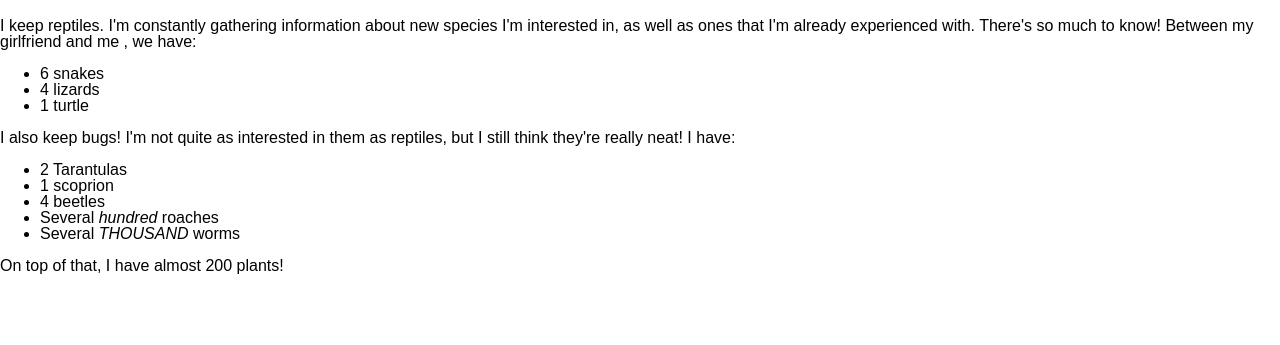
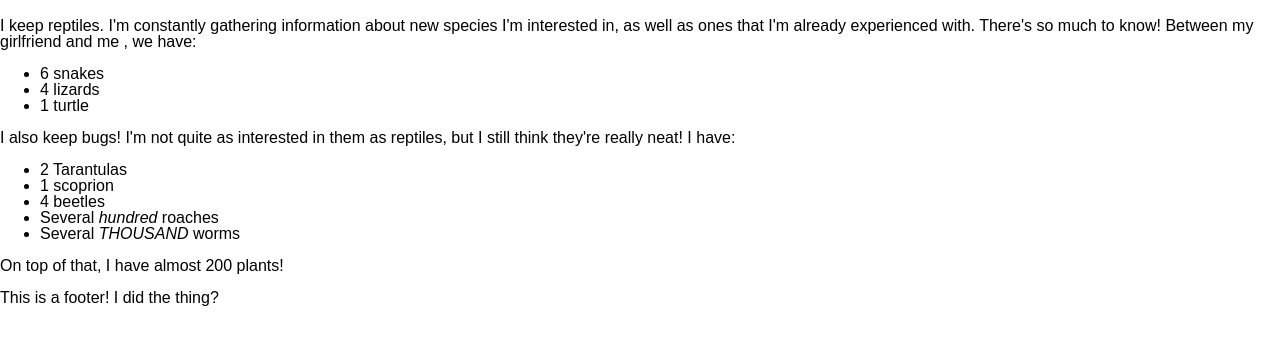
Before and after one commit to gabeo14/hobbies, a website: page public/index.html in a window 1280 px wide. Shown: the part 57-402 px from the top of the page. Drawn offline with Linux system fonts and the light colour scheme.

Commit message:
Added footer, did the thing.

```diff
--- a/public/index.html
+++ b/public/index.html
@@ -31,5 +31,6 @@
         </ul>
       </p>
       <p>On top of that, I have almost 200 plants!</p>
+    <footer>This is a footer! I did the thing?</footer>
   </body>
 </html>
```
